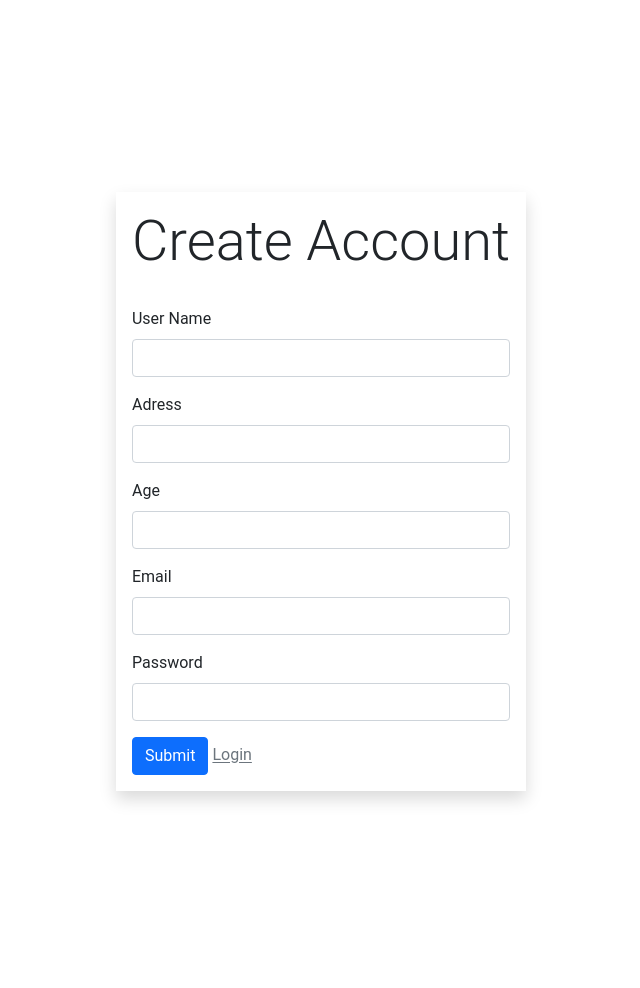
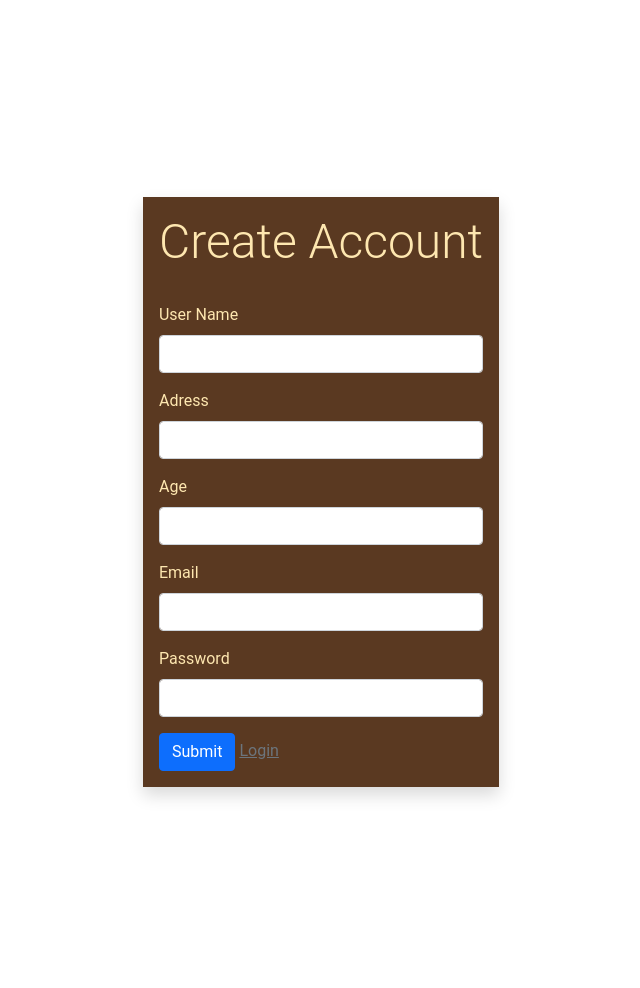
Before and after one commit to Javier-jpt/FinalProjectPhP, a PHP site: page /register.php in a window 1280 px wide. Shown: the part 209-1197 px from the top of the page, without its empty margins (319-959 px from the left). Run offline with PHP 8.4, Linux system fonts and the light colour scheme; a user stored in the database is signed in.

Commit message:
logout and colors

```diff
--- a/login-index.php
+++ b/login-index.php
@@ -47,7 +47,7 @@
             </div>
 
             <button type="submit" class="btn btn-primary">Log In</button>
-            <a href="login.php" class="link-secondary">Sign Up</a>
+            <a href="register.php" class="link-secondary">Sign Up</a>
         </form>
 
     </div>
--- a/profile.css
+++ b/profile.css
@@ -4,7 +4,7 @@
 }
 
 body{
-    background-color: rgb(183, 188, 188);
+    background-color: #fee7b0;
     display:flex;
     flex-direction: column;
     flex-wrap: nowrap;
--- a/profile.php
+++ b/profile.php
@@ -14,6 +14,7 @@ $user = $stmt->fetch();
 $username = $user['username'];
 $email = $user['email'];
 $password = $user['password'];
+$adress = $user['adress'];
 ?>
 <!DOCTYPE html>
 <html>
@@ -34,6 +35,7 @@ $password = $user['password'];
 
 <p>Username: <?php echo $username; ?></p>
 <p>Email: <?php echo $email; ?></p>
+<p>Adress: <?php echo $adress; ?></p>
 <p>Password: <?php echo $password; ?></p>
 
 
--- a/register.php
+++ b/register.php
@@ -30,7 +30,7 @@
 
 
         <form class="shadow w-450 p-3" action="signup.php" method="post">
-            <h4 class="display-4 text-center fs-0">Create Account</h4><br>
+            <h5 class="display-5 text-center fs-0">Create Account</h5><br>
             <?php if(isset($_GET['error'])){ ?>
             <div class="alert alert-danger" role="alert">
                 <?php echo $_GET['error']; ?>
--- a/styles.css
+++ b/styles.css
@@ -166,6 +166,11 @@ details p {
     padding-top: 1rem;
 }
 
+form {
+    background-color: #5a3921;
+    color: #fee7b0;
+}
+
 .vh-100 {
     min-height: 100 vh;
 
```
Also changed, not shown: background.png (deleted).
